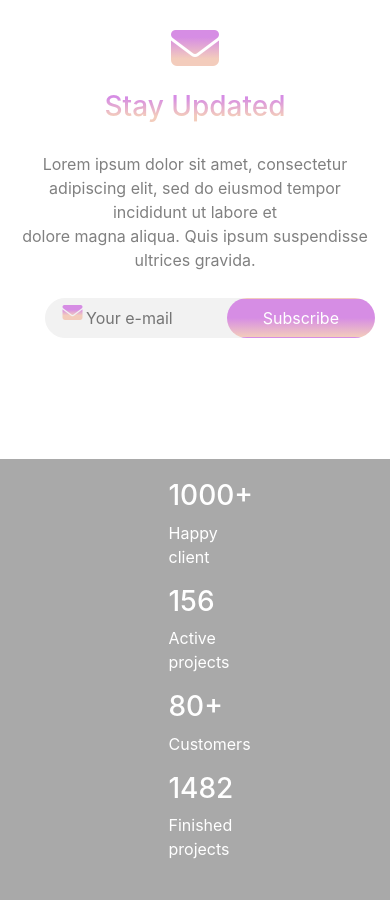
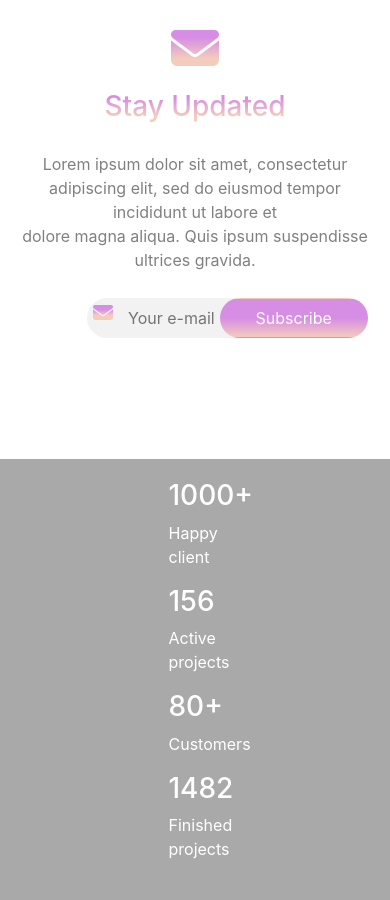
Before and after one commit to mennaashraff7/first-website, a plain HTML site: page index.html in a window 390 px wide. Shown: the part 6275-7175 px from the top of the page. Drawn offline with nearby package versions, Linux system fonts and the light colour scheme.

Commit message:
responsive form

```diff
--- a/css/stylesheet.css
+++ b/css/stylesheet.css
@@ -530,16 +530,20 @@ section .services p{color: gray;}
 .map-caption{
     padding: 10% 10%;
 }
+   .form{ padding: 0;
+        margin: 0;
+    }
+    .form input{
+        width: 60%;
+    }
     .form i{
-    position: absolute;
-    left: 155px;
-}
-.form .btn{
-    position: absolute;
-    background-image: linear-gradient(to bottom,#d68de4,#d68de4,#f3ccbc);
-    color: white;
-    right:90px;
-}
+        left: 21%;
+    }
+    .form .btn{
+        right: 2%;
+    }
+
+
 }
 /* media quires */
 @media screen and (max-width:767px){
@@ -610,14 +614,6 @@ section .services p{color: gray;}
 #images #right-item .box3{
       margin: 5% 5%;
 }
-    .form input{
-    width: 300px;
-    height: 40px;
-}
-.form{
-    position: relative;
-    margin: 30px 0;
-}
 
     .bottom-line p{
     font-size: 10px;
@@ -625,15 +621,8 @@ section .services p{color: gray;}
     padding-right: 0;
     color: antiquewhite;
 }
-   .form{
-    position: relative;
-    padding-left: 0px;
-    margin: 0;
-}
-.form i{
-    position: absolute;
-    left: 110px;
-}
+
+
     .form-2 input{
     width: 200px;
     height: 39px;
@@ -668,7 +657,9 @@ section .services p{color: gray;}
 
 }
 
+@media screen and (max-width:575px){
 
+}
     @media screen and (max-width:411px){
          body{
     margin: 0;
@@ -700,14 +691,5 @@ section .services p{color: gray;}
             width:250px;
             height:250px;
 }
-            .form i{
-    position: absolute;
-    left: 45px;
 
-}
-          .form .btn{
-    position: absolute;
-    right: 0px;
-
-}
     }
```
